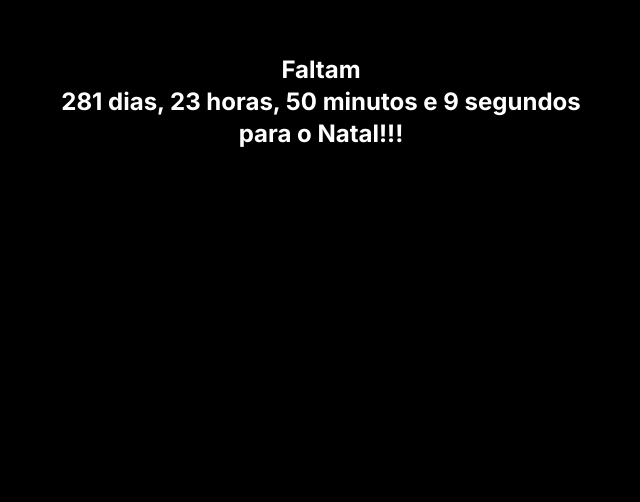
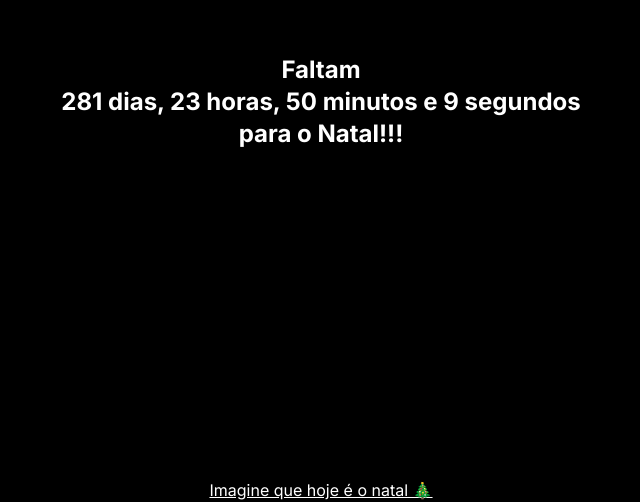
Before and after one commit to Filipe-Bacof/dias-ate-o-natal, a Next.js app: page / in a window 1280 px wide. Shown: the part 298-800 px from the top of the page, without its empty margins (319-959 px from the left). Built offline with nearby package versions, Linux system fonts and the light colour scheme.

Commit message:
feat: imagine que hoje é o natal

```diff
--- a/src/components/Counter.tsx
+++ b/src/components/Counter.tsx
@@ -1,5 +1,6 @@
 import { Timer } from "@/types/timer";
 import { getTextColorClass } from "@/utils/colors";
+import Link from "next/link";
 
 type CounterProps = {
     timeLeft: Timer;
@@ -8,6 +9,7 @@ type CounterProps = {
 export default function Counter ({timeLeft}: CounterProps) {
     const color = getTextColorClass(timeLeft.days);
     return (
+        <>
             <div
                 className={
                     `${color} flex flex-col items-center justify-center
@@ -20,5 +22,12 @@ export default function Counter ({timeLeft}: CounterProps) {
                 </p>
                 <p>para o Natal!!!</p>
             </div>
+            <Link
+                href="/natal"
+                className="fixed bottom-0 text-white underline cursor-pointer"
+            >
+                Imagine que hoje é o natal 🎄
+            </Link>
+        </>
     )
 }
```
Lines whose indentation alone changed are shown as unchanged.
